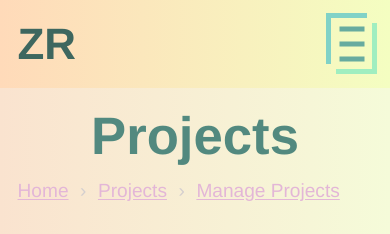
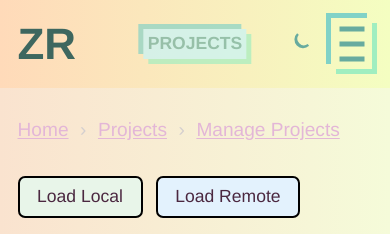
Before and after one commit to ZackRoland/portfolio, a plain HTML site: page src/pages/projects.html in a window 390 px wide. Shown: the top 234 px of the page. Drawn offline with Linux system fonts and the light colour scheme.

Commit message:
adjusting nav behavior on small screen's

```diff
--- a/src/pages/projects.html
+++ b/src/pages/projects.html
@@ -4,7 +4,7 @@
     <meta charset="UTF-8">
     <meta name="viewport" content="width=device-width, initial-scale=1.0">
     <title>Projects</title>
-    <link rel="stylesheet" href="../styles/main-styles.css">
+    <link rel="stylesheet" href="../styles/main-styles.css?v=5">
     <link rel="stylesheet" href="../styles/project-styles.css">
     <script src="../scripts/theme-toggle.js" defer></script>
     <script src="../scripts/view-transitions.js" defer></script>
@@ -17,7 +17,7 @@
                 <li class="logo"><a href="./../../index.html">ZR</a></li>
                 <li><a href="./../../index.html">Home</a></li>
                 <li><a href="./about.html">About</a></li>
-                <li><a href="./projects.html" aria-current="page">Projects</a></li>
+                <li><span class="nav-current" aria-current="page">Projects</span></li>
                 <li><a href="./contact.html">Contact Me</a></li>
                 <li class="theme-menu">
                     <details open>
@@ -60,12 +60,12 @@
         <menu id="main-menu" popover hidden>
             <li><a href="./../../index.html">Home</a></li>
             <li><a href="./about.html">About</a></li>
-            <li><a href="./projects.html">Projects</a></li>
+            <li><a href="./projects.html" aria-current="page">Projects</a></li>
             <li><a href="./contact.html">Contact Me</a></li>
         </menu>
     </header>
     <main>
-        <h1 id="project-heading" aria-labelledby="project-heading">Projects</h1>
+        <h1 class="page-title" id="project-heading">Projects</h1>
         <nav id="projects-breadcrumb">
             <a href="./../../index.html">Home</a>
             <span>›</span>
--- a/src/styles/main-styles.css
+++ b/src/styles/main-styles.css
@@ -217,6 +217,7 @@ header menu, nav+button{
 header {
     display:flex;
     flex-direction: row;
+    position: relative;
     width: 100%;
     min-width: 0;
     height: var(--header-height);
@@ -267,11 +268,19 @@ li.logo {
     font-weight: bold;
     -letter-spacing: -0.5;
 }
-nav a[aria-current="page"] {
+#navigation .nav-current {
+    display: inline-flex;
+    align-items: center;
+    white-space: nowrap;
+    box-shadow: var(--two-color-outline);
+    color: var(--nav-text-color);
+    font-size: var(--nav-font-size);
+    padding: calc(var(--nav-font-size)/4);
     background-color: var(--page-highlight);
     opacity: .67;
     font-weight: 600;
-
+    cursor: default;
+    user-select: none;
 }
 /* ========= Theme ========= */
 #theme-menu-heading {
@@ -283,7 +292,22 @@ nav a[aria-current="page"] {
     list-style: none;
 }
 .theme-menu ul {
-    gap:1.5rem;
+    gap:0;
+}
+
+.theme-menu li {
+    display: none;
+}
+
+:root:not(.dark) .theme-menu li:has(button[data-theme="dark"]),
+:root.dark .theme-menu li:has(button[data-theme="light"]) {
+    display: list-item;
+}
+
+.theme-menu button {
+    display: inline-flex;
+    align-items: center;
+    justify-content: center;
 }
 
 li > button {
@@ -392,7 +416,11 @@ small {
 
 /* The compact menu is a mobile fallback; wider layouts retain the full nav. */
 @media (max-width: 760px){
-    header nav > ul > li:not(.logo){
+    .page-title {
+        display: none;
+    }
+
+    header nav > ul > li:not(.logo):not(.theme-menu):not(:has(> .nav-current)){
         display: none;
     }
     header{
@@ -402,7 +430,15 @@ small {
         padding-inline-end:var(--nav-padding);
 
         nav > ul{
-            gap:0;
+            gap:clamp(.5rem, 2vw, 1rem);
+        }
+        nav > ul > li:has(> .nav-current) {
+            position: absolute;
+            left: 50%;
+            transform: translateX(-50%);
+        }
+        .nav-current {
+            font-size: clamp(.75rem, 3.5vw, .9rem);
         }
         nav+button{
             --bar-w: 25px;
@@ -460,6 +496,9 @@ small {
                 -border-radius: .6rem;
                 box-shadow: 0 10px 25px rgba(0,0,0,.25);
             }
+            li:has(> a[aria-current="page"]) {
+                display: none;
+            }
             a {
                 display: block;
                 padding: .65rem 1rem;
```
Also changed, not shown: index.html (+1 -1 lines), src/pages/about.html (+3 -3 lines), src/pages/blog.html (+2 -2 lines), src/pages/contact.html (+3 -3 lines), src/pages/now.html (+3 -3 lines), src/pages/projects-crud.html (+10 -3 lines).
